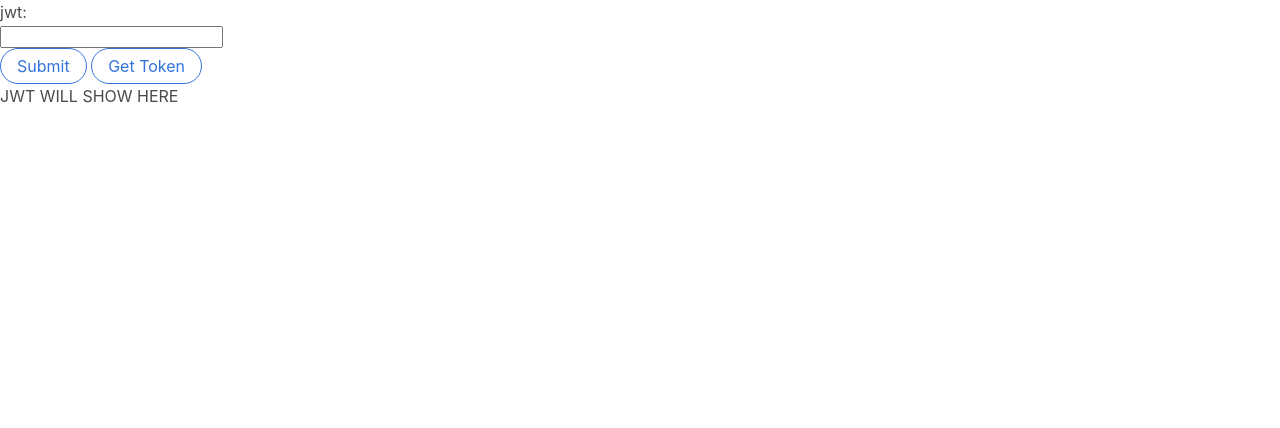
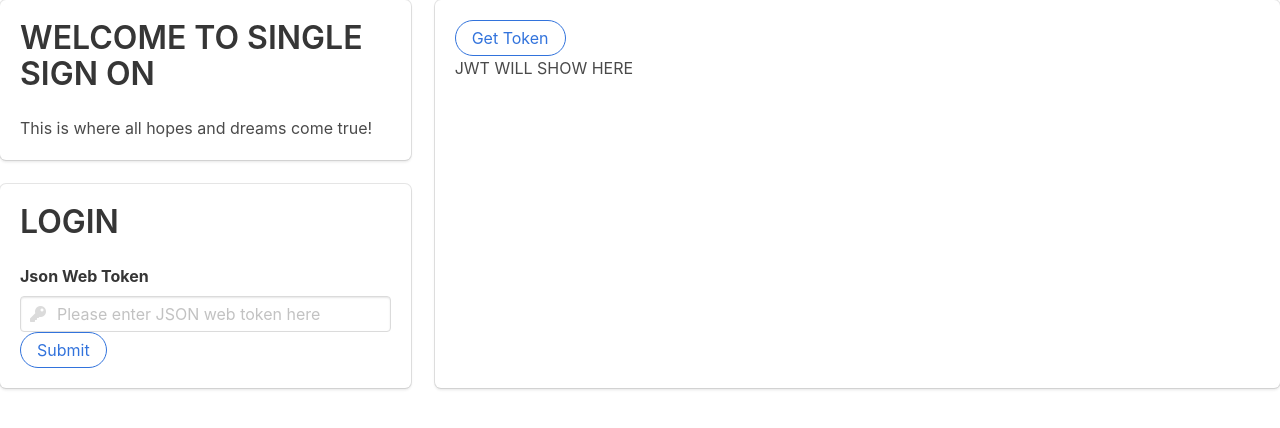
Before and after one commit to Lazer7/JsonWebTokenGenerator, a plain HTML site: page Index.html in a window 1280 px wide. Drawn offline with nearby package versions, Linux system fonts and the light colour scheme.

Commit message:
Added Bulma Styling

```diff
--- a/Index.html
+++ b/Index.html
@@ -7,6 +7,7 @@
         <meta charset="utf-8">
         <meta http-equiv="X-UA-Compatible" content="IE=edge">
         <title> SSO Logins</title>
+        <link rel="stylesheet" href="https://use.fontawesome.com/releases/v5.0.13/css/all.css" integrity="sha384-DNOHZ68U8hZfKXOrtjWvjxusGo9WQnrNx2sqG0tfsghAvtVlRW3tvkXWZh58N9jp" crossorigin="anonymous">
         <link rel="icon" type="image/png" href="http://www.impellerstore.com/assets/img/iconregister.png"/>
         <link rel="shortcut icon" type="image/png" href="http://www.impellerstore.com/assets/img/iconregister.png"/>
         <link rel="stylesheet" href="https://cdnjs.cloudflare.com/ajax/libs/bulma/0.7.1/css/bulma.css">
@@ -17,13 +18,33 @@
         <!--[if lt IE 7]>
             <p class="browsehappy">You are using an <strong>outdated</strong> browser. Please <a href="#">upgrade your browser</a> to improve your experience.</p>
         <![endif] http://careaway.me/api/Sso/Login-->
-        jwt:<br>
-        <input type="text" name="token"><br>
-        <button type="button" class="button is-rounded is-outlined is-link" id="Login"> Submit </button>
-        <button type="button" class="button is-rounded is-outlined is-link" id="TokenGenerator"> Get Token </button>
-        <p id="JWT"> JWT WILL SHOW HERE</p>
+        <div class="tile is-ancestor">
+            <div class="tile is-4 is-vertical is-parent">
+                <div class="tile is-child box">
+                    <p class="title">WELCOME TO SINGLE SIGN ON</p>
+                    <p> This is where all hopes and dreams come true! </p>
+                </div>
+                <div class="tile is-child box">
+                    <p class="title"> LOGIN </p>
+                    <label class="label"> Json Web Token </label>
+                    <p class="control has-icons-left">
+                        <input class ="input" type="text" placeholder="Please enter JSON web token here"/>
+                        <span class="icon is-small is-left">
+                            <i class="fas fa-key"></i>
+                        </span>
+                    </p>
+                    <button type="button" class="button is-rounded is-outlined is-link" id="Login"> Submit </button>
+              </div>
+            </div>
+            <div class="tile is-parent">
+                <div class="tile is-child box">
+                    <button type="button" class="button is-rounded is-outlined is-link" id="TokenGenerator"> Get Token </button>
+                    <p id="JWT"> JWT WILL SHOW HERE</p>
+                </div>
+            </div>
+        </div>
+    </body>
 
-    </body>
     <script src="https://ajax.googleapis.com/ajax/libs/jquery/3.3.1/jquery.min.js"></script>
     <script>
         $("#Login").click(function(){
```
